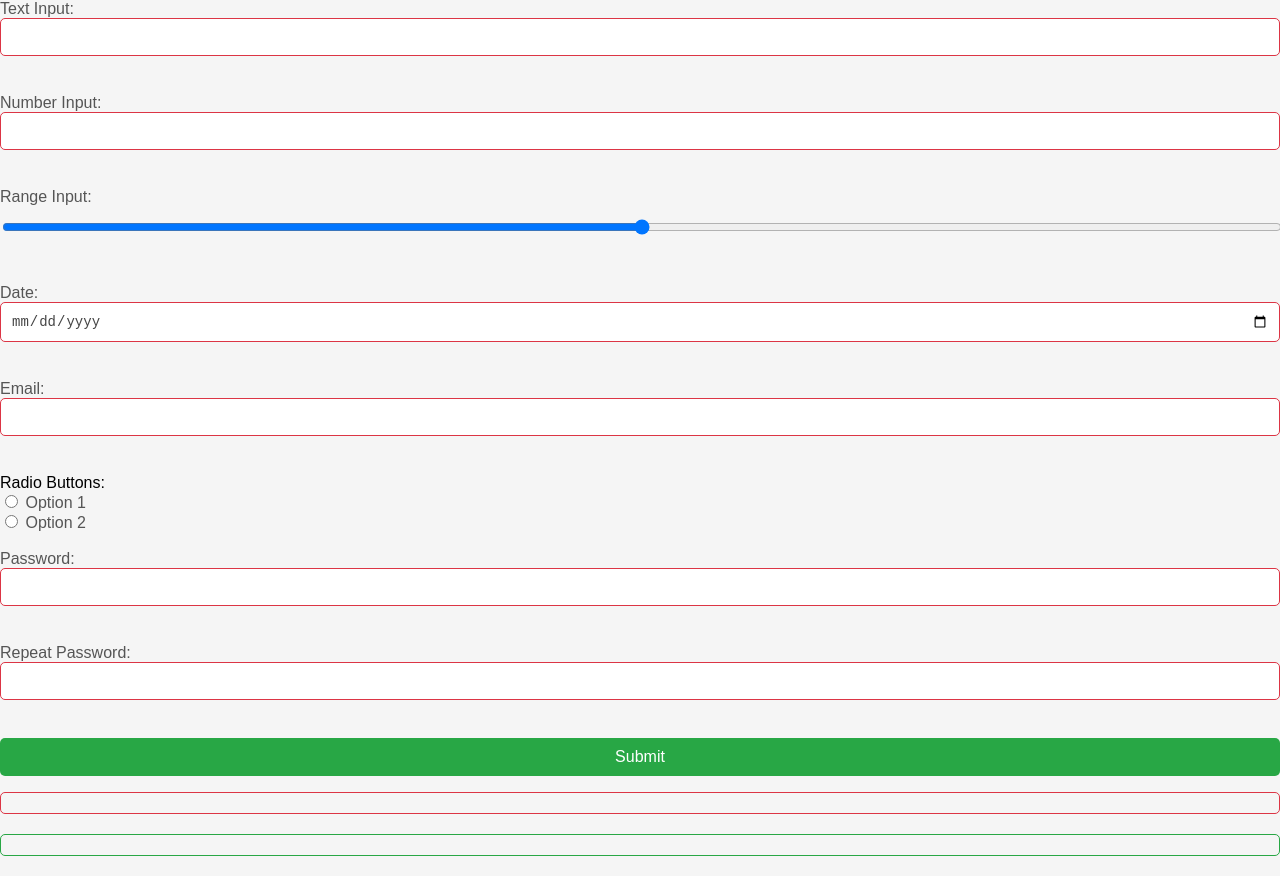
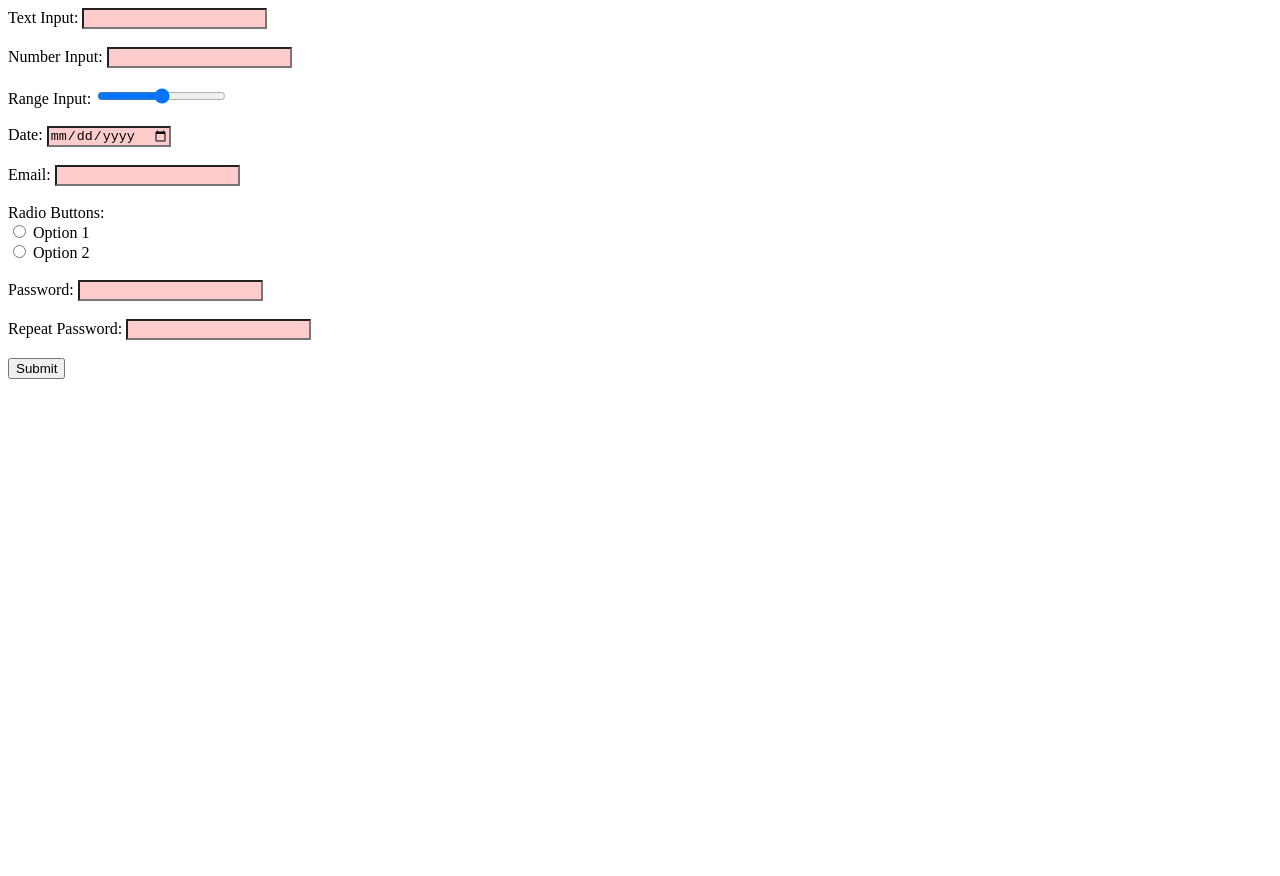
Before and after one commit to DenysBzenko/WB9HW, a plain HTML site: page program/index.html in a window 1280 px wide. After the commit the page ends 800 px from the top, so only its background shows below. Drawn offline with Linux system fonts and the light colour scheme.

Commit message:
Structure

```diff
--- a/program/index.html
+++ b/program/index.html
@@ -5,7 +5,20 @@
 <meta name="viewport" content="width=device-width, initial-scale=1.0">
 
 <title>Sample Form</title>
-<link rel="stylesheet" href="style/index.css">
+<style>
+    input:required:invalid, input:focus:invalid {
+        background-color: #FFCCCC;
+    }
+    input:required:valid {
+        background-color: #CCFFCC;
+    }
+    .error {
+        color: red;
+    }
+    .success {
+        color: green;
+    }
+</style>
 </head>
 <body>
 
--- a/program/style/index.css
+++ /dev/null
@@ -1,80 +0,0 @@
-body {
-    font-family: Arial, sans-serif;
-    background-color: #f5f5f5;
-    margin: 0;
-    padding: 0;
-}
-.container {
-    width: 50%;
-    margin: 0 auto;
-    background-color: #fff;
-    padding: 20px;
-    border-radius: 5px;
-    box-shadow: 0 2px 5px rgba(0, 0, 0, 0.1);
-    margin-top: 50px;
-}
-h2 {
-    text-align: center;
-    color: #333;
-    margin-bottom: 30px;
-}
-label {
-    color: #555;
-}
-input[type="text"],
-input[type="number"],
-input[type="range"],
-input[type="date"],
-input[type="email"],
-input[type="password"] {
-    width: calc(100% - 22px);
-    padding: 10px;
-    margin-bottom: 20px; /* Increased space between inputs */
-    border-radius: 5px;
-    border: 1px solid #ddd;
-    font-size: 14px;
-    color: #444;
-}
-input[type="submit"] {
-    width: 100%;
-    padding: 10px;
-    border-radius: 5px;
-    border: none;
-    color: #fff;
-    background-color: #28a745;
-    cursor: pointer;
-    font-size: 16px;
-}
-input[type="submit"]:hover {
-    background-color: #218838;
-}
-input:required:invalid, input:focus:invalid {
-    border-color: #dc3545;
-}
-input:required:valid {
-    border-color: #28a745;
-}
-.error {
-    color: #dc3545;
-    padding: 10px;
-    border: 1px solid #dc3545;
-    border-radius: 5px;
-    margin-bottom: 20px;
-}
-.success {
-    color: #28a745;
-    padding: 10px;
-    border: 1px solid #28a745;
-    border-radius: 5px;
-    margin-bottom: 20px;
-}
-.formData {
-    background-color: #f8f9fa;
-    padding: 20px;
-    border: 1px solid #ddd;
-    border-radius: 5px;
-    margin-top: 20px;
-}
-.formData h3 {
-    margin-top: 0;
-}
```
